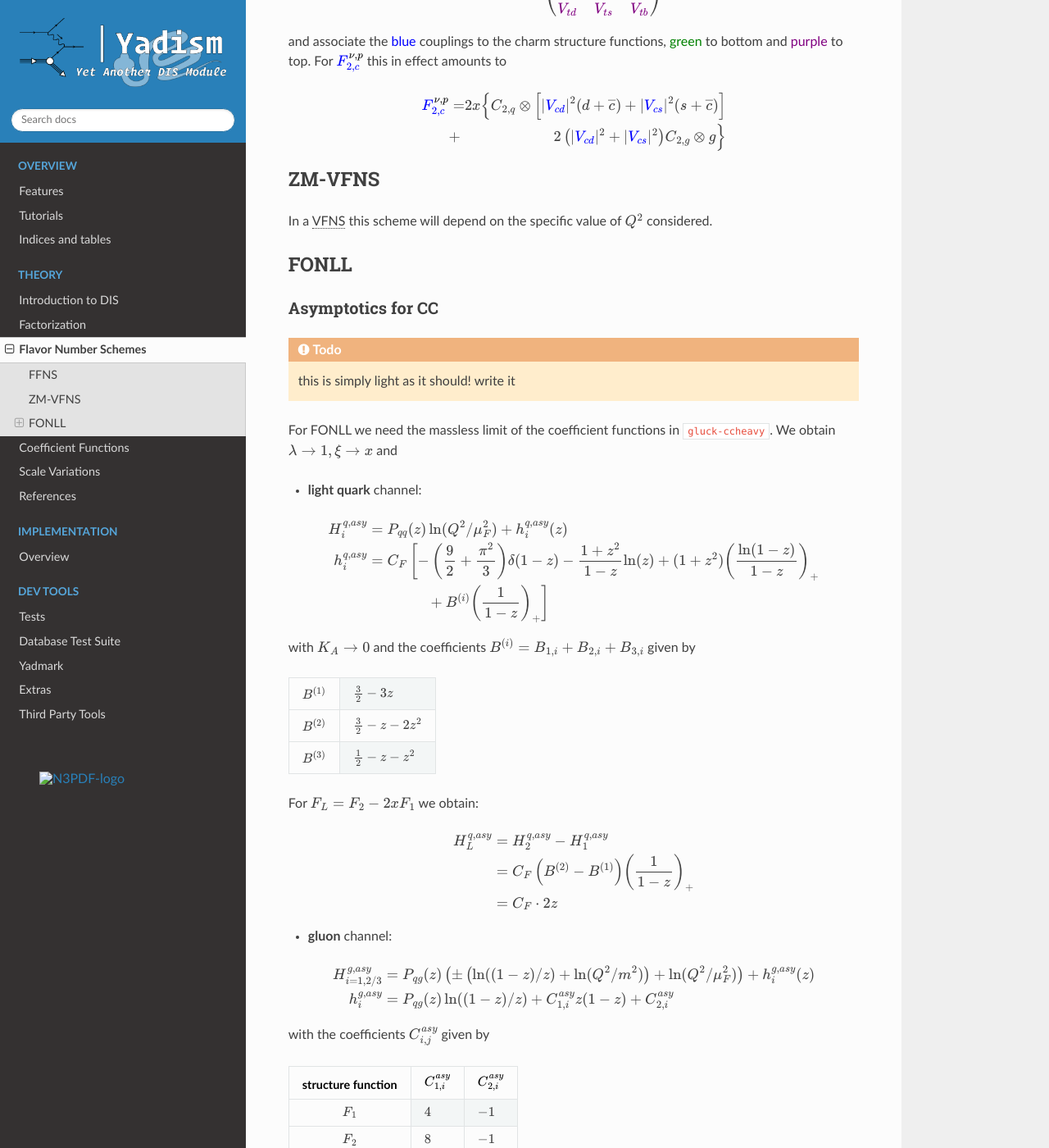
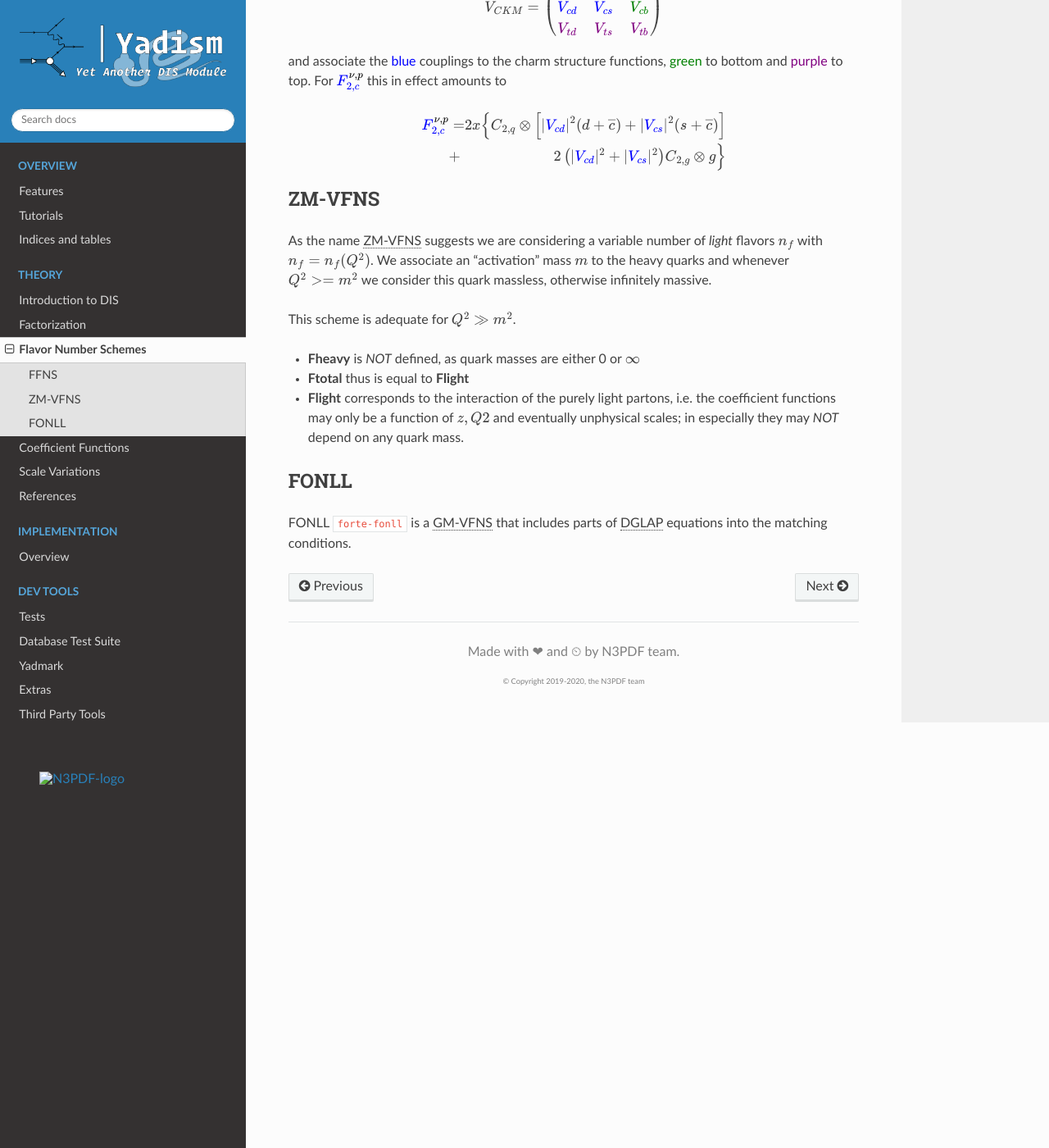
Before and after one commit to NNPDF/yadism, a Sphinx documentation site: the page built from docs/sphinx/source/theory/fns.rst, in a window 1280 px wide and 1400 px high, scrolled down 1156 px. Shown: the whole window at 82% size. Built offline with Sphinx 7.4.7 and the Read the Docs theme 2.0.0, drawn with Linux system fonts in a browser that asks for light colours; pages that are not in the unit, such as notebooks, are missing from menus; the version number could not be read and is left out; cross-references to code outside the pages are shown as plain code; some of the changed text lies outside the part shown.

Commit message:
Add doc/fns/zm-vfns

```diff
--- a/docs/sphinx/source/shared/abbreviations.rst
+++ b/docs/sphinx/source/shared/abbreviations.rst
@@ -10,6 +10,9 @@
 
 .. |EW| replace::
    :abbr:`EW (ElectroWeak)`
+
+.. |DGLAP| replace::
+   :abbr:`DGLAP (Dokshitzer-Gribov-Lipatov-Altarelli-Parisi)`
 
 .. |PDF| replace::
    :abbr:`PDF (Parton Distribution Function(s))`
@@ -84,6 +87,9 @@
 .. |ZM-VFNS| replace::
    :abbr:`ZM-VFNS (Zero Mass - Variable Flavor Number Scheme)`
 
+.. |GM-VFNS| replace::
+   :abbr:`GM-VFNS (General Mass - Variable Flavor Number Scheme)`
+
 .. |RSL| replace::
    :abbr:`RSL (Regular - Singular - Local)`
 
--- a/docs/sphinx/source/theory/fns.rst
+++ b/docs/sphinx/source/theory/fns.rst
@@ -28,9 +28,11 @@ unpolarized *kinds*).
 
 FFNS
 ----
-As the name suggests we are considering a fixed number of flavors :math:`n_f=n_l+1`
-with :math:`n_l` light flavors and 1 (and only 1) heavy flavor. The number of light
-quarks :math:`n_l` is arbitrary but fixed and can range between 3 and 5.
+As the name |FFNS| suggests we are considering a fixed number of flavors :math:`n_f=n_l+1`
+with :math:`n_l` light flavors and 1 (and only 1) heavy flavor with a finite mass :math:`m`.
+The number of light quarks :math:`n_l` is arbitrary but fixed and can range between 3 and 5.
+Except for intrinsic contributions we are *NOT* allowing the heavy (and the other non-existent)
+|PDF| to contribute.
 
 Although this is the most naive scheme, it is *NOT* consistently implement in
 some of the commonly used tools. This scheme is adequate for :math:`Q^2\sim m^2`.
@@ -68,74 +70,19 @@ and associate the :blue:`blue` couplings to the charm structure functions, :gree
 
 ZM-VFNS
 -------
+As the name |ZM-VFNS| suggests we are considering a variable number of *light* flavors :math:`n_f`
+with :math:`n_f = n_f(Q^2)`. We associate an "activation" mass :math:`m` to the heavy quarks and
+whenever :math:`Q^2 >= m^2` we consider this quark massless, otherwise infinitely massive.
 
-In a |VFNS| this scheme will depend on the specific value of :math:`Q^2`
-considered.
+This scheme is adequate for :math:`Q^2\gg m^2`.
+
+- **Fheavy** is *NOT* defined, as quark masses are either 0 or :math:`\infty`
+- **Ftotal** thus is equal to **Flight**
+- **Flight** corresponds to the interaction of the purely light partons, i.e. the
+  coefficient functions may only be a function of :math:`z,Q2` and eventually
+  unphysical scales; in especially they may *NOT* depend on any quark mass.
 
 FONLL
 -----
-
-Asymptotics for CC
-^^^^^^^^^^^^^^^^^^
-.. todo :: this is simply light as it should! write it
-
-For FONLL we need the massless limit of the coefficient functions in :cite:`gluck-ccheavy`.
-We obtain :math:`\lambda\to 1, \xi \to x` and
-
-- **light quark** channel:
-
-.. math::
-    H_i^{q,asy} &= P_{qq}(z) \ln (Q^2/\mu_F^2) + h_i^{q,asy}(z)\\
-    h_i^{q,asy} &= C_F \left[ -\left(\frac 9 2 + \frac{\pi^2}{3} \right)\delta(1-z) - \frac{1+z^2}{1-z} \ln(z) + (1+z^2)\left( \frac{\ln(1-z)}{1-z}\right)_+ \right.\\
-                &\hspace{40pt} + \left. B^{(i)}\left(\frac 1 {1-z}\right)_+  \right]
-
-with :math:`K_A \to 0` and the coefficients :math:`B^{(i)} = B_{1,i} + B_{2,i} + B_{3,i}` given by
-
-.. list-table::
-    :stub-columns: 1
-
-    * - :math:`B^{(1)}`
-      - :math:`\frac 3 2 - 3 z`
-    * - :math:`B^{(2)}`
-      - :math:`\frac 3 2 - z - 2z^2`
-    * - :math:`B^{(3)}`
-      - :math:`\frac 1 2 - z - z^2`
-
-For :math:`F_L = F_2 - 2xF_1` we obtain:
-
-.. math::
-    H_L^{q,asy} &= H_2^{q,asy} - H_1^{q,asy} \\
-                &= C_F \left(B^{(2)} - B^{(1)}\right)\left(\frac 1 {1-z}\right)_+\\
-                &= C_F \cdot 2z
-
-- **gluon** channel:
-
-.. math::
-    H_{i=1,2/3}^{g,asy} &= P_{qg}(z)\left(\pm\left(\ln((1-z)/z) + \ln(Q^2/m^2)\right) + \ln (Q^2/\mu_F^2)\right) + h_i^{g,asy}(z)\\
-    h_i^{g,asy} &= P_{qg}(z) \ln((1-z)/z) + C_{1,i}^{asy} z(1-z) + C_{2,i}^{asy}
-
-with the coefficients :math:`C_{i,j}^{asy}` given by
-
-.. list-table::
-    :header-rows: 1
-    :stub-columns: 1
-
-    * - structure function
-      - :math:`C_{1,i}^{asy}`
-      - :math:`C_{2,i}^{asy}`
-    * - :math:`F_1`
-      - :math:`4`
-      - :math:`-1`
-    * - :math:`F_2`
-      - :math:`8`
-      - :math:`-1`
-    * - :math:`F_3`
-      - :math:`0`
-      - :math:`0`
-
-For :math:`F_L = F_2 - 2xF_1` we obtain:
-
-.. math::
-    H_L^{g,asy} &= H_2^{g,asy} - H_1^{g,asy} \\
-                &= \left(C_{1,2}^{asy} - C_{1,1}^{asy}\right) z(1-z) + \left(C_{2,2}^{asy} - C_{2,1}^{asy}\right)\\
-                &= 4z(1-z)
+FONLL :cite:`forte-fonll` is a |GM-VFNS| that includes parts of |DGLAP| equations into the
+matching conditions.
```
